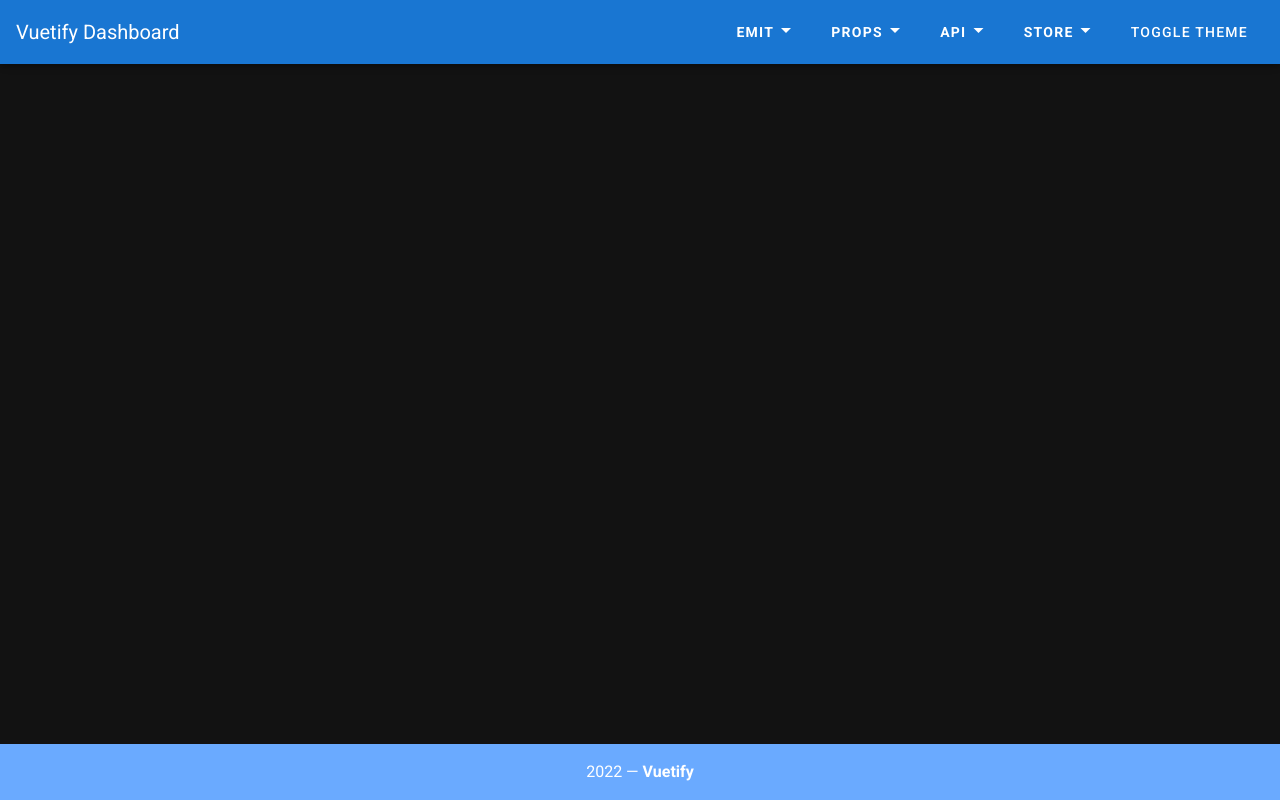
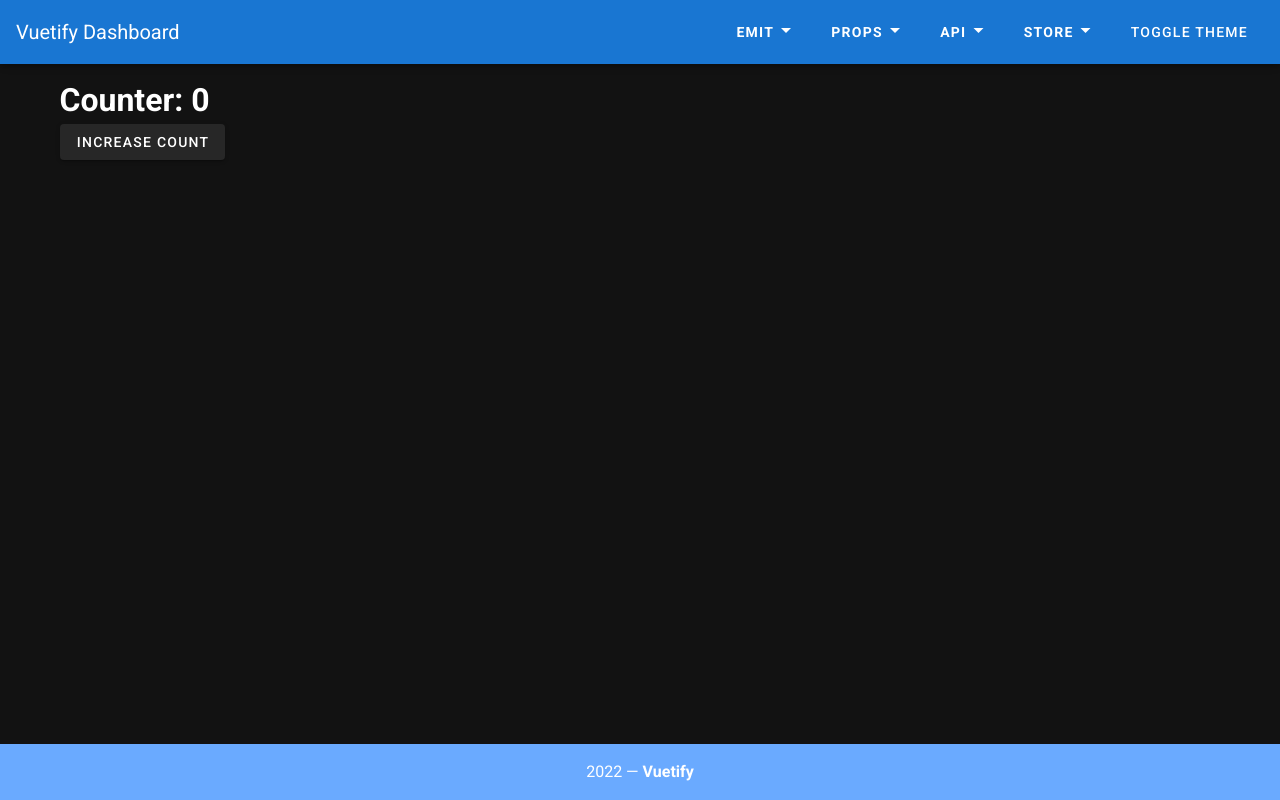
Before and after one commit to Kenan-Kadic/nuxt-learning, a Nuxt app: page /store/counter in a window 1280 px wide. Built offline with nearby package versions, Linux system fonts and the light colour scheme.

Commit message:
counter added to store folder

```diff
--- a/layouts/default.vue
+++ b/layouts/default.vue
@@ -77,6 +77,7 @@ export default {
           items: [
             {title: 'Vuex Mutation', to:'/store/mutation'},
             {title: 'Save Api Data', to:'/store/apidata'},
+            {title: 'Counter', to: '/store/counter'}
           ],
           title: 'Store',
         },
--- a/nuxt.config.js
+++ b/nuxt.config.js
@@ -31,6 +31,7 @@ export default {
 
   // Plugins to run before rendering page: https://go.nuxtjs.dev/config-plugins
   plugins: [
+    {src: '~/plugins/persistedState.client.js'},
   ],
 
   // Auto import components: https://go.nuxtjs.dev/config-components
--- a/package.json
+++ b/package.json
@@ -17,6 +17,7 @@
     "vue-server-renderer": "^2.6.14",
     "vue-template-compiler": "^2.6.14",
     "vuetify": "^2.6.1",
+    "vuex-persistedstate": "^4.1.0",
     "webpack": "^4.46.0"
   },
   "devDependencies": {
--- /dev/null
+++ b/pages/store/counter.vue
@@ -0,0 +1,29 @@
+<template>
+  <v-container>
+    <h1>Counter: {{ theCount }}</h1>
+    <v-btn @click="addOne">Increase count</v-btn>
+  </v-container>
+</template>
+
+<script>
+export default {
+  name: "counter",
+
+  computed: {
+    theCount() {
+      return this.$store.state.counter.count;
+    }
+  },
+
+  methods: {
+    addOne() {
+      this.$store.state.counter.count++;
+    }
+  }
+}
+
+</script>
+
+<style scoped>
+
+</style>
--- /dev/null
+++ b/plugins/persistedState.client.js
@@ -0,0 +1,8 @@
+// There is a chance that this will not work on server side rendering as it has no access to local storage and you may need a cookie
+
+import createPersistedState from 'vuex-persistedstate'
+
+export default ({ store }) => {
+  createPersistedState({storage: window.sessionStorage})(store)
+
+}
--- /dev/null
+++ b/store/counter.js
@@ -0,0 +1,3 @@
+export const state = () =>({
+  count: 0,
+})
```
Also changed, not shown: 1 other file (tests, documents, lock files or other folders).
